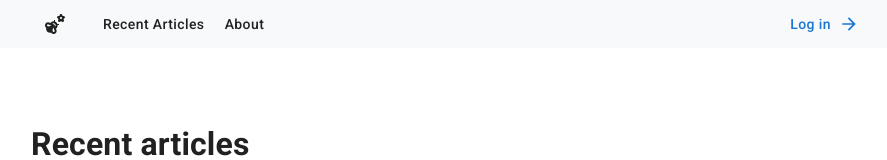
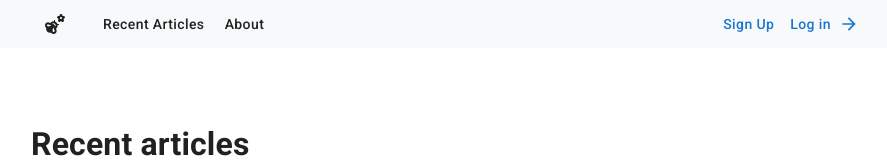
Before and after one commit to NightmanCZ90/blog_redux, a React (Create React App) app: page / in a window 1280 px wide. Shown: the top 160 px of the page, without its empty margins (193-1080 px from the left). Built offline with nearby package versions, Linux system fonts and the light colour scheme.

Commit message:
feat: Add sign up link to navigation bar

```diff
--- a/src/components/Navigation/Navigation.scss
+++ b/src/components/Navigation/Navigation.scss
@@ -11,5 +11,10 @@
     width: 100%;
     display: flex;
     justify-content: space-between;
+
+    & > div {
+      display: flex;
+      align-items: center;
+    }
   }
 }
--- a/src/components/Navigation/Navigation.tsx
+++ b/src/components/Navigation/Navigation.tsx
@@ -28,9 +28,14 @@ const Navigation: React.FC = (props) => {
           <Button onClick={() => navigate('/about')} color="inherit">About</Button>
         </div>
 
-        <Button endIcon={<ArrowForwardIcon />}>
-          Log in
-        </Button>
+        <div>
+          <Button onClick={() => navigate('/signup')}>
+            Sign Up
+          </Button>
+          <Button onClick={() => navigate('/login')} endIcon={<ArrowForwardIcon />}>
+            Log in
+          </Button>
+        </div>
       </div>
     </div>
   )
```
